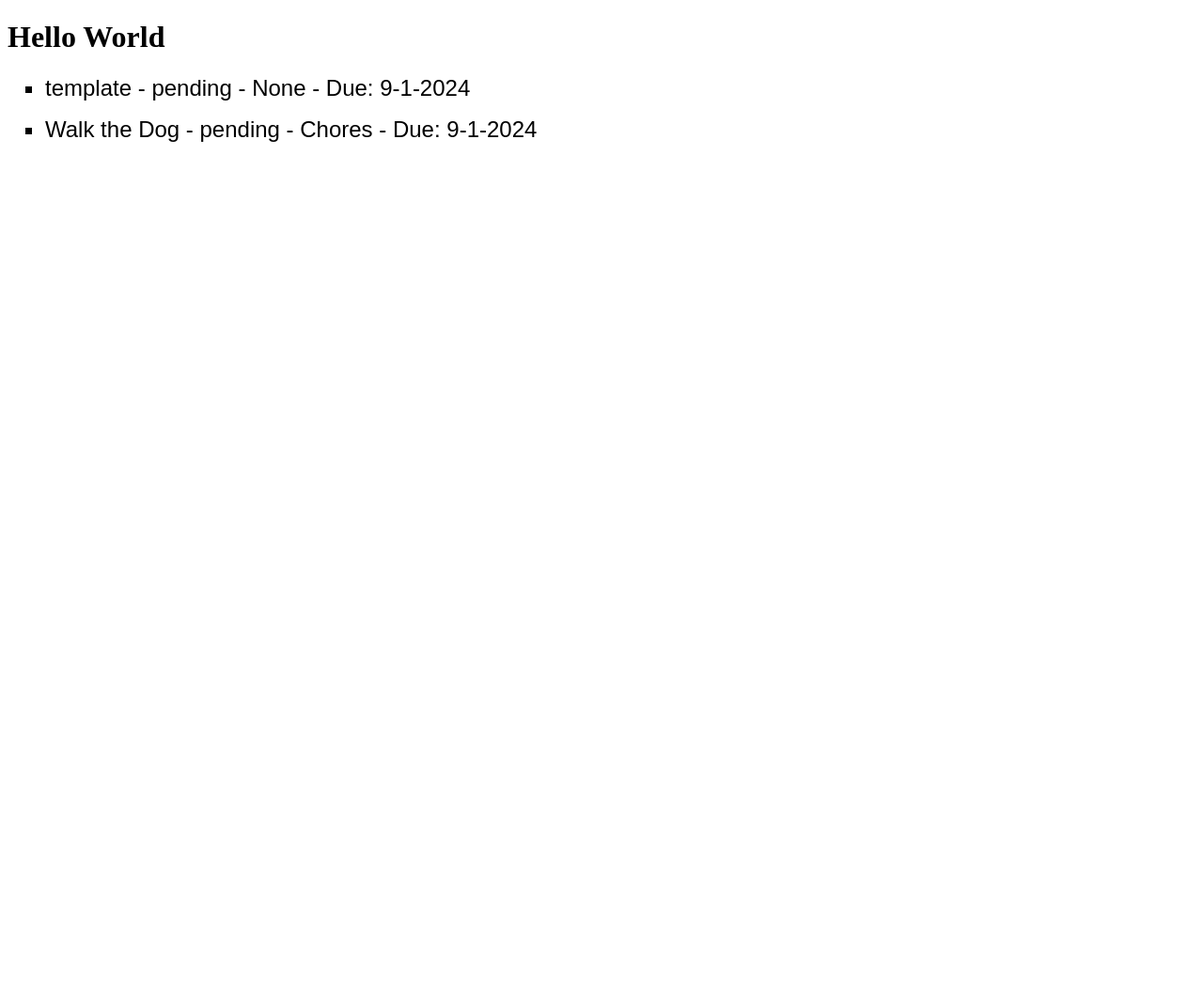
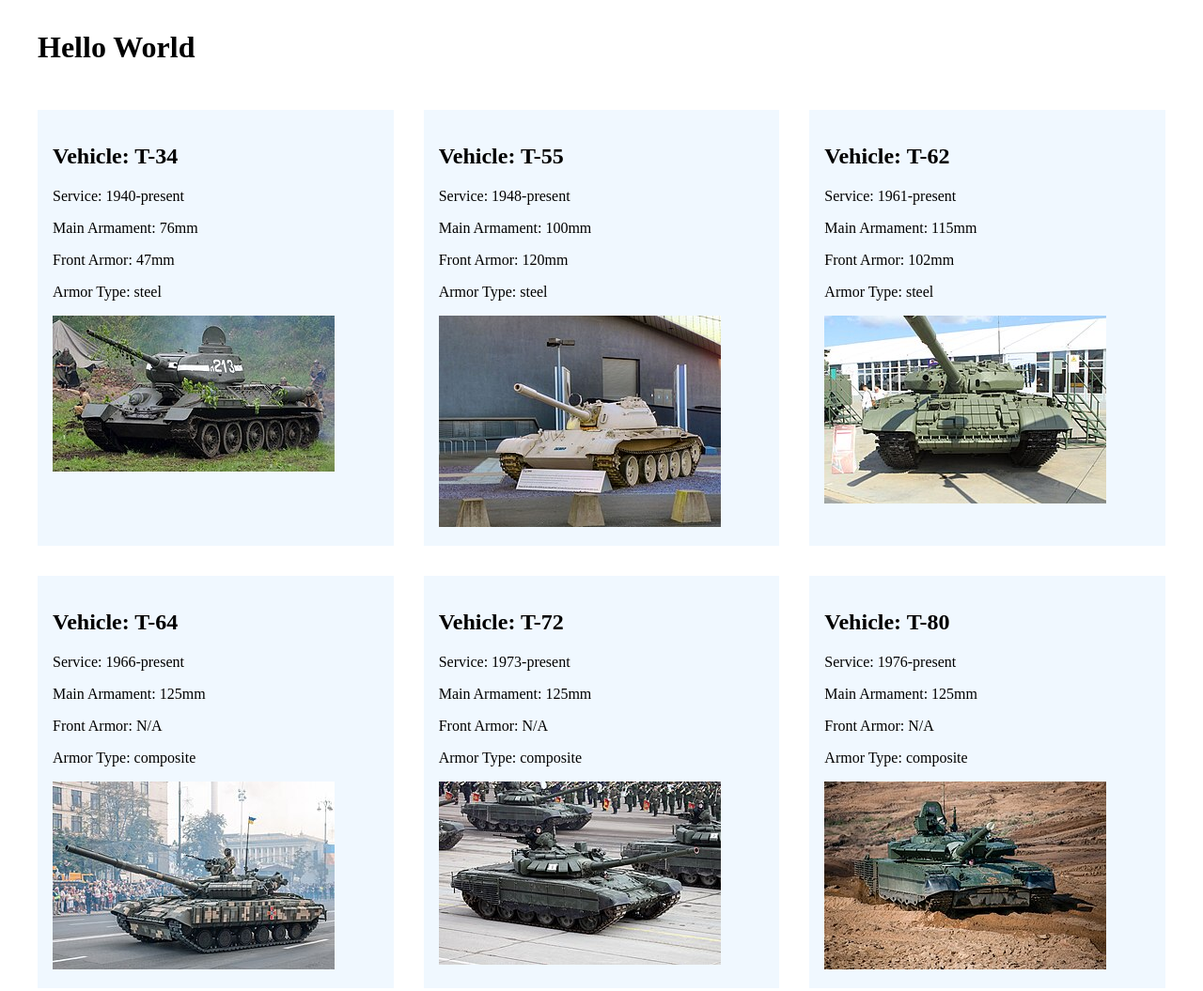
Before and after one commit to Gabriel-Schumacher/3720, a plain HTML site: page index.html in a window 1280 px wide. Shown: the top 1055 px of the page at 94% size. Before the commit the page ends 800 px from the top, so only its background shows below. Drawn offline with Linux system fonts and the light colour scheme.

Commit message:
played around with displaying data

```diff
--- /dev/null
+++ b/data.json
@@ -0,0 +1,116 @@
+{
+    "vehicles": {
+        "T-34": {
+            "image": "./imgs/t34.jpg",
+            "service": "1940-present",
+            "weapon": {
+                "caliber": 76,
+                "unit": "mm"
+            },
+            "front-armor": {
+                "thickness": 47,
+                "unit": "mm"
+            },
+            "armor-type": "steel",
+            "crew": 4
+        },
+        "T-55": {
+            "image": "./imgs/t55.jpg",
+            "service": "1948-present",
+            "weapon": {
+                "caliber": 100,
+                "unit": "mm"
+            },
+            "front-armor": {
+                "thickness": 120,
+                "unit": "mm"
+            },
+            "armor-type": "steel",
+            "crew": 4
+        },
+        "T-62": {
+            "image": "./imgs/t62.jpg",
+            "service": "1961-present",
+            "weapon": {
+                "caliber": 115,
+                "unit": "mm"
+            },
+            "front-armor": {
+                "thickness": 102,
+                "unit": "mm"
+            },
+            "armor-type": "steel",
+            "crew": 4
+        },
+        "T-64": {
+            "image": "./imgs/t64.jpg",
+            "service": "1966-present",
+            "weapon": {
+                "caliber": 125,
+                "unit": "mm"
+            },
+            "front-armor": {
+                "thickness": null,
+                "unit": "mm"
+            },
+            "armor-type": "composite",
+            "crew": 3
+        },
+        "T-72": {
+            "image": "./imgs/t72.jpg",
+            "service": "1973-present",
+            "weapon": {
+                "caliber": 125,
+                "unit": "mm"
+            },
+            "front-armor": {
+                "thickness": null,
+                "unit": "mm"
+            },
+            "armor-type": "composite",
+            "crew": 3
+        },
+        "T-80": {
+            "image": "./imgs/t80.jpg",
+            "service": "1976-present",
+            "weapon": {
+                "caliber": 125,
+                "unit": "mm"
+            },
+            "front-armor": {
+                "thickness": null,
+                "unit": "mm"
+            },
+            "armor-type": "composite",
+            "crew": 3
+        },
+        "T-90": {
+            "image": "./imgs/t90.jpg",
+            "service": "1992-present",
+            "weapon": {
+                "caliber": 125,
+                "unit": "mm"
+            },
+            "front-armor": {
+                "thickness": null,
+                "unit": "mm"
+            },
+            "armor-type": "composite reactive blend",
+            "crew": 3
+        },
+        "T-14": {
+            "image": "./imgs/t14.jpg",
+            "service": "2014-present",
+            "weapon": {
+                "caliber": 125,
+                "unit": "mm"
+            },
+            "front-armor": {
+                "thickness": null,
+                "unit": "mm"
+            },
+            "armor-type": "composite reactive blend",
+            "crew": 3
+        }
+    }
+}
--- a/index.html
+++ b/index.html
@@ -3,12 +3,15 @@
 <head>
     <meta charset="UTF-8">
     <meta name="viewport" content="width=device-width, initial-scale=1.0">
-    <link rel="stylesheet" href="style.css">
+    <link rel="stylesheet" href="tanks.css">
     <title>Document</title>
 </head>
 <body>
     <h1>Hello World</h1>
     <ul id="toDoList"></ul>
-    <script src="index.js"></script>
+
+    <div class="container" id="vehicleContainer"></div>
+
+    <script type="module" src="tanks.js"></script>
 </body>
 </html>
--- /dev/null
+++ b/tanks.css
@@ -0,0 +1,18 @@
+h1 {
+    margin: 2rem;
+}
+
+div {
+    margin: 1rem;
+}
+
+.container {
+    display: grid;
+    grid-template-columns: 1fr 1fr 1fr;
+}
+
+.vehicle {
+    margin: 1rem;
+    background-color: aliceblue;
+    padding: 1rem;
+}
--- /dev/null
+++ b/tanks.js
@@ -0,0 +1,57 @@
+fetch('./data.json')
+    .then(response => response.json())
+    .then(data => {
+        console.log(data);
+        const vehicles = data.vehicles;
+
+
+    function displayVehicles() {
+        const container = document.getElementById('vehicleContainer')
+
+        container.innerHTML = ""
+        const vehicle = vehicles
+        for (const key in vehicles) {
+        if (vehicles.hasOwnProperty(key)) {
+            const vehicle = vehicles[key]
+
+            const vehicleDiv = document.createElement('div')
+            vehicleDiv.classList.add('vehicle')
+
+            const title = document.createElement('h2')
+            title.textContent = `Vehicle: ${key}`
+            vehicleDiv.appendChild(title)
+
+            const service = document.createElement('p')
+            service.textContent = `Service: ${vehicle.service}`
+            vehicleDiv.appendChild(service)
+
+            const weapon = document.createElement('p')
+            weapon.textContent = `Main Armament: ${vehicle.weapon.caliber}${vehicle.weapon.unit}`
+            vehicleDiv.appendChild(weapon)
+
+            const armor = document.createElement('p')
+            armor.textContent = `Front Armor: ${vehicle['front-armor'].thickness ? vehicle['front-armor'].thickness + 'mm' : 'N/A'}`
+            vehicleDiv.appendChild(armor)
+
+            const armorType = document.createElement('p')
+            armorType.textContent =`Armor Type: ${vehicle['armor-type']}`
+            vehicleDiv.appendChild(armorType)
+
+            const image = document.createElement('img')
+            image.src = vehicle.image
+            image.alt = `image of ${key}`
+            image.classList.add('vehicle-image')
+            vehicleDiv.appendChild(image)
+
+            container.appendChild(vehicleDiv)
+        }
+        }
+    }
+
+    displayVehicles()
+
+
+
+
+  })
+  .catch(error => console.error('Error fetching JSON:', error));
```
Also changed, not shown: dataTypes.js (added, +99 -0 lines), imgs/t14.jpg (added), imgs/t34.JPG (added), imgs/t55.jpg (added), imgs/t62.jpg (added), imgs/t64.jpg (added), imgs/t72.jpg (added), imgs/t80.jpg (added), imgs/t90.jpg (added), index.js (line endings or trailing spaces).
